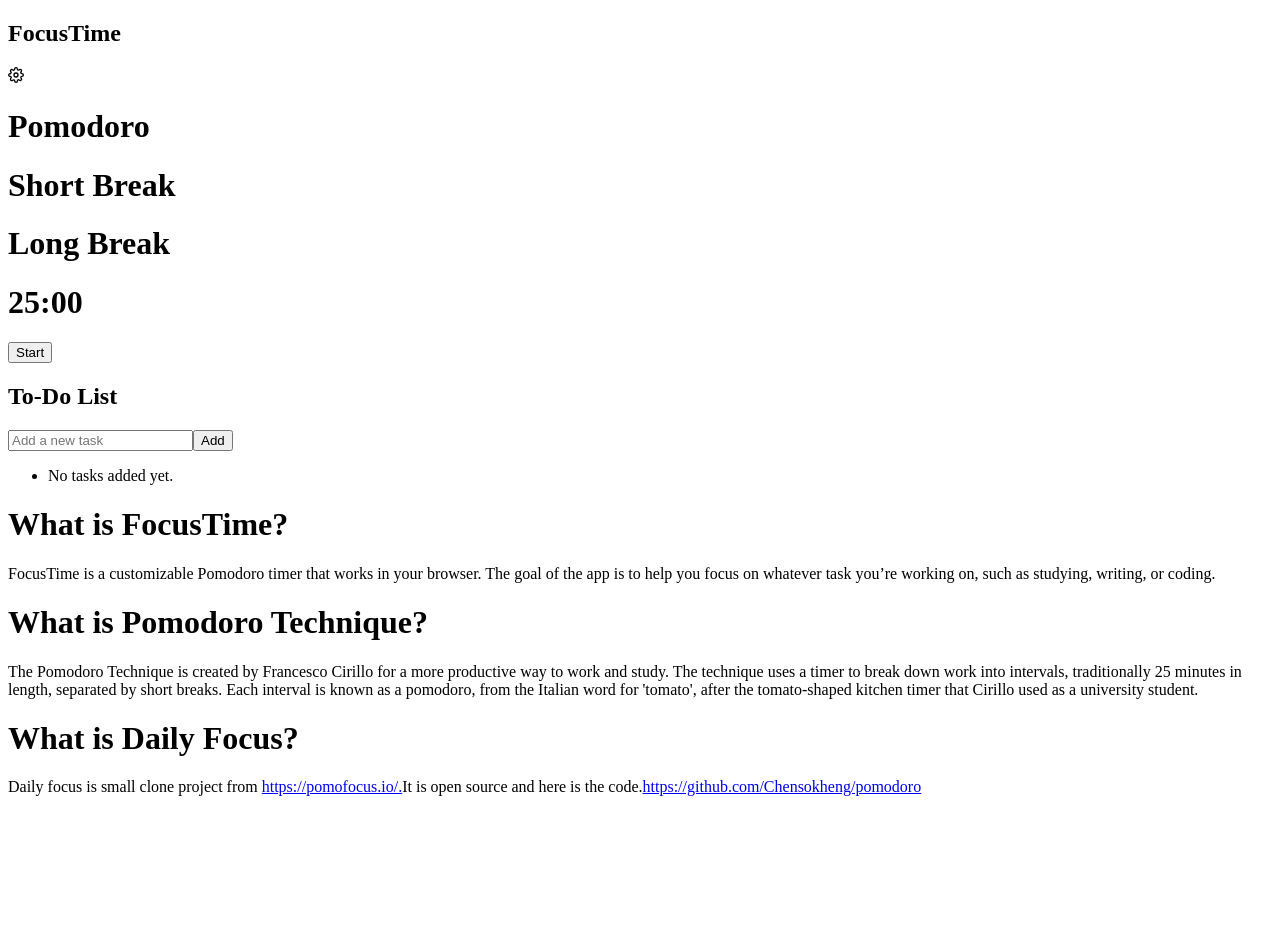
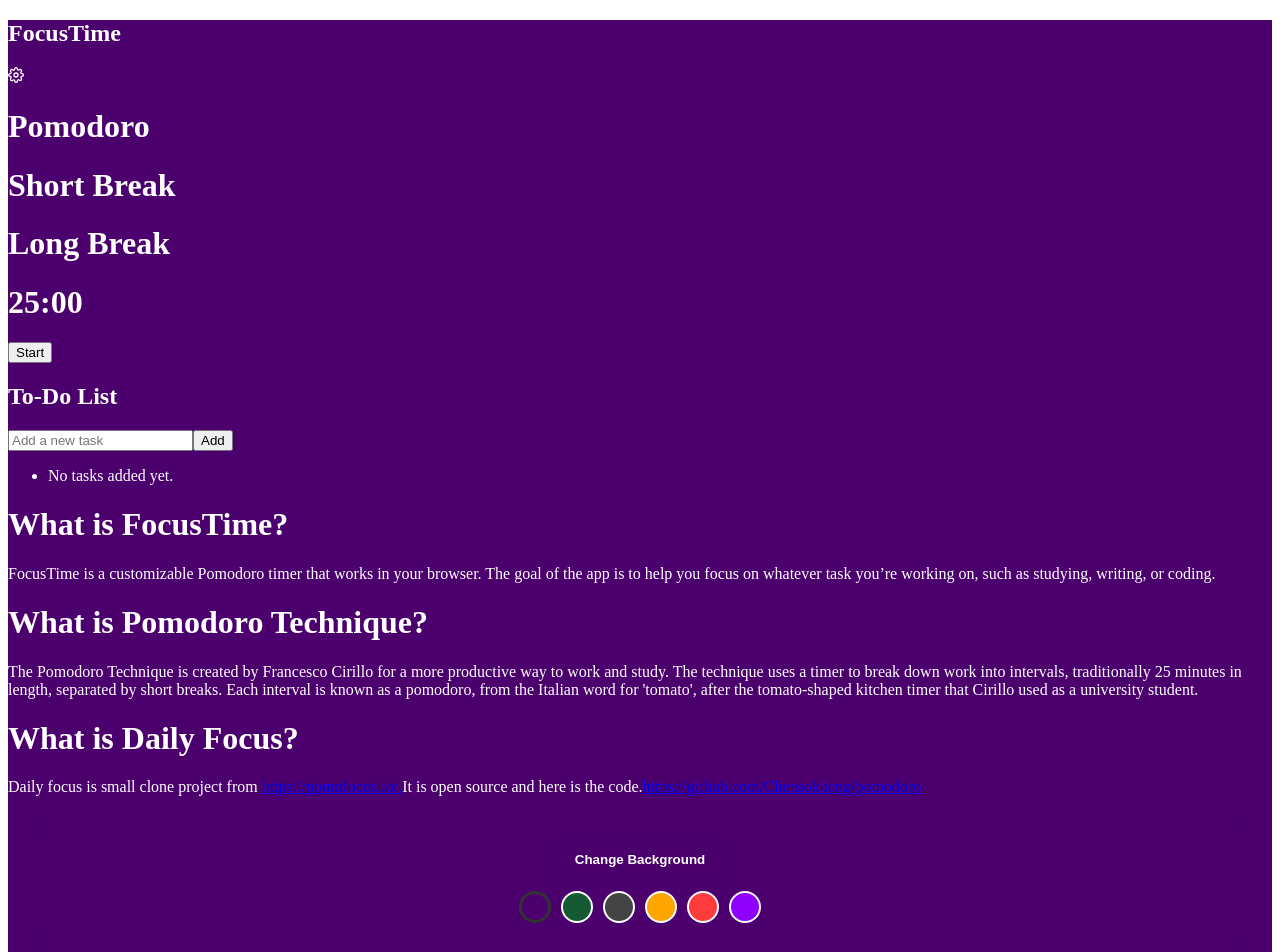
Before and after one commit to ricostwn/focustime, a Next.js app: page / in a window 1280 px wide. Shown: the top 952 px of the page. Built offline with nearby package versions, Linux system fonts and the light colour scheme.

Commit message:
menambahkan tema

```diff
--- /dev/null
+++ b/components/Tema.js
@@ -0,0 +1,59 @@
+import React from 'react';
+
+export default function Tema({ bgColor, setBgColor, colors, textColor }) {
+    const changeColor = () => {
+        const idx = colors.findIndex((c) => c.bg === bgColor);
+        const nextColor = colors[(idx + 1) % colors.length].bg;
+        setBgColor(nextColor);
+    };
+
+    return (
+        <div style={{
+            display: 'flex',
+            flexDirection: 'column',
+            alignItems: 'center',
+            justifyContent: 'center',
+            backgroundColor: bgColor,
+            padding: 24,
+            borderRadius: 16,
+            margin: 24,
+            color: textColor,
+            transition: 'background 0.3s, color 0.3s',
+        }}>
+            <button
+                onClick={changeColor}
+                style={{
+                    marginBottom: 16,
+                    padding: '8px 16px',
+                    borderRadius: 8,
+                    border: 'none',
+                    background: bgColor,
+                    color: textColor,
+                    cursor: 'pointer',
+                    fontWeight: 'bold',
+                    boxShadow: '0 2px 8px rgba(0,0,0,0.08)'
+                }}
+            >
+                Change Background
+            </button>
+            <div style={{ display: 'flex', gap: 10 }}>
+                {colors.map((color) => (
+                    <button
+                        key={color.bg}
+                        onClick={() => setBgColor(color.bg)}
+                        style={{
+                            backgroundColor: color.bg,
+                            width: 32,
+                            height: 32,
+                            borderRadius: '50%',
+                            border: bgColor === color.bg ? '3px solid #333' : '2px solid #fff',
+                            cursor: 'pointer',
+                            outline: 'none',
+                        }}
+                        aria-label={`Pilih warna ${color.bg}`}
+                    />
+                ))}
+            </div>
+        </div>
+    );
+}
--- a/pages/index.js
+++ b/pages/index.js
@@ -4,6 +4,16 @@
 import ModalSetting from "../components/ModalSetting";
 import Navigation from "../components/Navigation";
 import Timer from "../components/Timer";
+import Tema from "../components/Tema";
+
+const colors = [
+	{ bg: '#4B006E', text: '#fff' }, // ungu tua
+	{ bg: '#145A32', text: '#fff' }, // hijau tua
+	{ bg: '#444444', text: '#fff' }, // abu-abu
+	{ bg: '#FFA500', text: '#222' }, // orange
+	{ bg: '#FF3B3B', text: '#222' }, // merah
+	{ bg: '#8F00FF', text: '#222' }, // violet
+];
 
 export default function index() {
 	const [pomodoro, setPomodoro] = useState(25);
@@ -15,6 +25,7 @@
 	const [ticking, setTicking] = useState(false);
 	const [isTimeUp, setIsTimeUp] = useState(false);
 	const [openSetting, setOpenSetting] = useState(false);
+	const [bgColor, setBgColor] = useState(colors[0].bg);
 
 	const alarmRef = useRef();
 	const pomodoroRef = useRef();
@@ -114,9 +125,14 @@
 		};
 	}, [seconds, pomodoro, shortBreak, longBreak, ticking]);
 
+	const getTextColor = () => {
+		const found = colors.find((c) => c.bg === bgColor);
+		return found ? found.text : '#222';
+	};
+
 	return (
-		<div className="bg-green-900 min-h-screen font-inter">
-			<div className="max-w-2xl min-h-screen mx-auto">
+		<div className="min-h-screen font-inter" style={{ backgroundColor: bgColor, color: getTextColor(), transition: 'background 0.3s, color 0.3s' }}>
+			<div className="max-w-2xl min-h-screen mx-auto" style={{ color: getTextColor() }}>
 				<Navigation setOpenSetting={setOpenSetting} />
 				<Timer
 					stage={stage}
@@ -130,6 +146,7 @@
 					reset={reset}
 				/>
 				<About />
+				<Tema bgColor={bgColor} setBgColor={setBgColor} colors={colors} textColor={getTextColor()} />
 				<Alarm ref={alarmRef} />
 				<ModalSetting
 					openSetting={openSetting}
```
Also changed, not shown: 1 other file (tests, documents, lock files or other folders).
